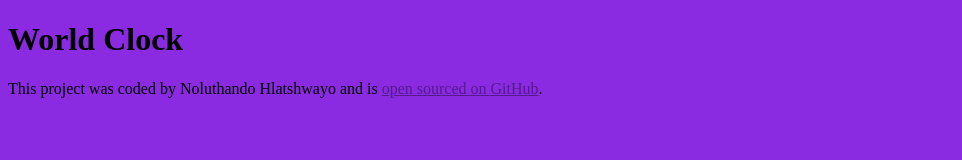
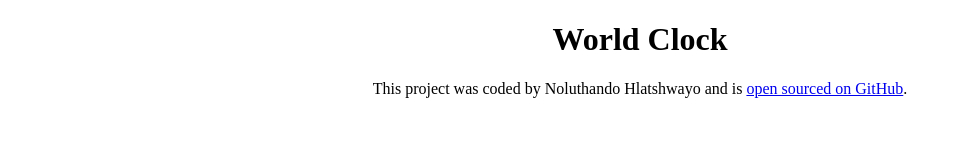
Before and after one commit to Noluthandohlatshwayo/world-clock, a plain HTML site: page index.html in a window 1280 px wide. Shown: the whole page, without its empty margins (0-962 px from the left). Drawn offline with Linux system fonts and the light colour scheme.

Commit message:
added git url

```diff
--- a/css/styles.css
+++ b/css/styles.css
@@ -1,3 +1,6 @@
-body {
-  background-color: blueviolet;
+h1 {
+  text-align: center;
 }
+footer {
+  text-align: center;
+}
--- a/index.html
+++ b/index.html
@@ -12,8 +12,10 @@
 <body>
     <h1>World Clock</h1>
     <footer>
-        This project was coded by Noluthando Hlatshwayo and is <a href="" target="_blank">open sourced on GitHub</a>.
+        This project was coded by Noluthando Hlatshwayo and is <a
+            href="https://github.com/Noluthandohlatshwayo/world-clock.git" target="_blank">open sourced on GitHub</a>.
     </footer>
+    <script src="javascript/index.js"></script>
 </body>
 
 </html>
```
